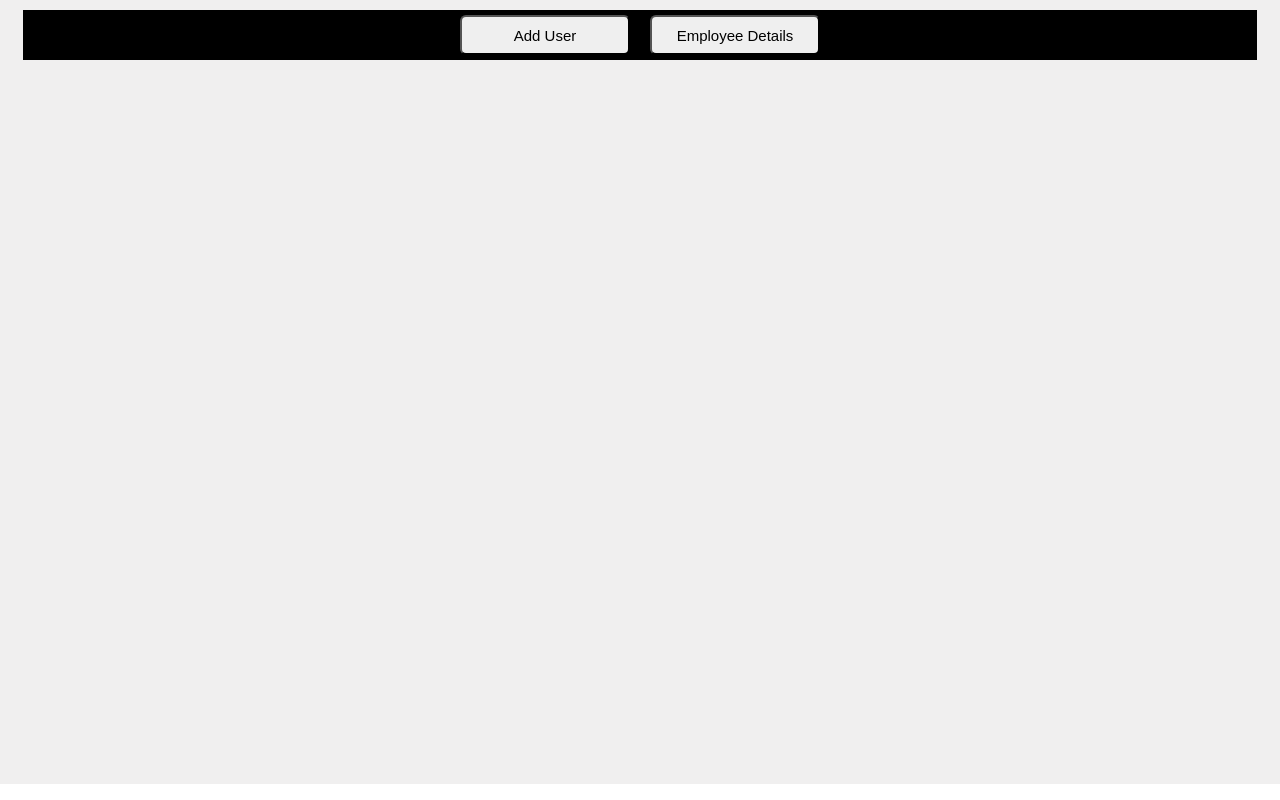
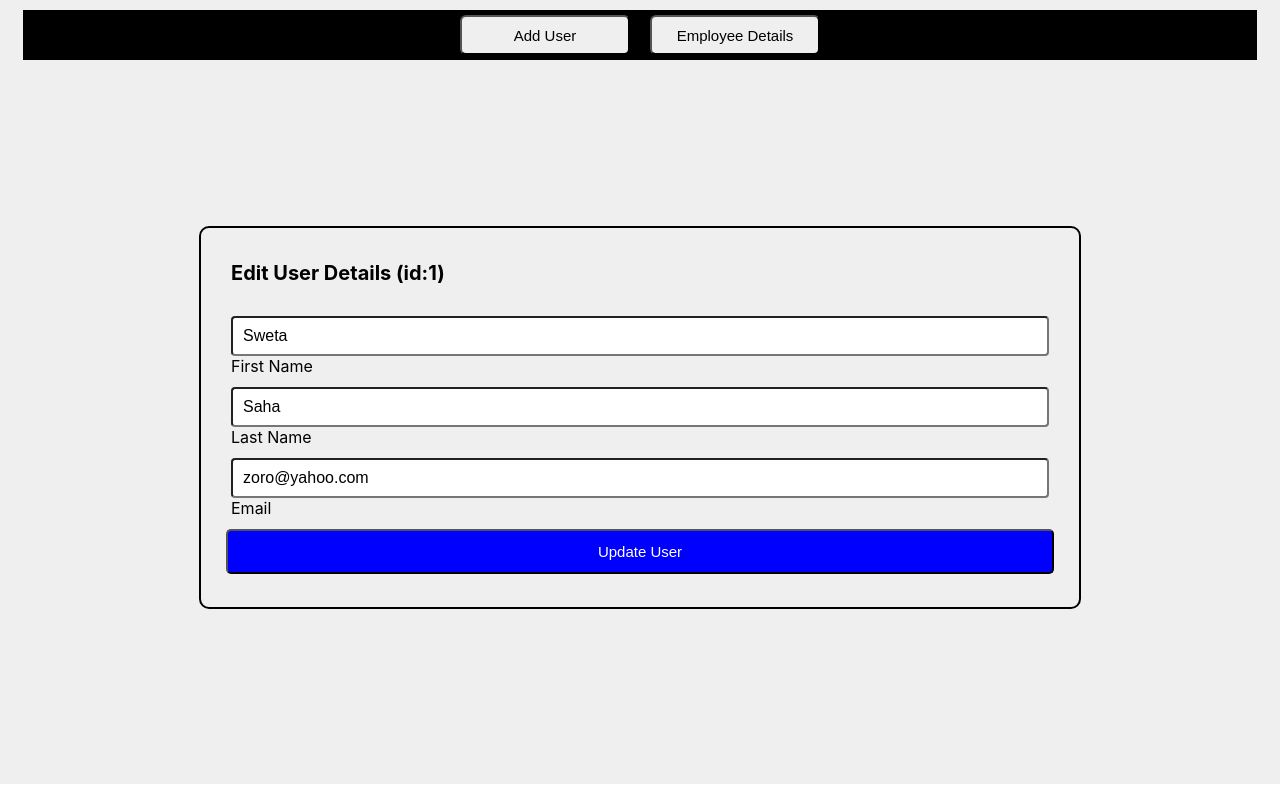
Before and after one commit to vishalam3636/Digikull-All-Assignments, a React (Create React App) app in the folder 07- User Employee (CRUD operation)/: page /userDetailEdit/1 in a window 1280 px wide. Built offline with nearby package versions, Linux system fonts and the light colour scheme.

Commit message:
Employee Details (complete Crud Operation)

```diff
--- a/07- User Employee (CRUD operation)/src/App.js
+++ b/07- User Employee (CRUD operation)/src/App.js
@@ -2,10 +2,11 @@ import "./App.css";
 import UserForm from "./components/userForm/UserForm";
 import EmployeeDetails from "./components/employeeDetails/EmployeeDetails";
 
-import { BrowserRouter, Switch, Route } from "react-router-dom";
+import { BrowserRouter, Switch, Route, Router } from "react-router-dom";
 import Header from "./components/header/Header";
 
 import { useState } from "react";
+import EditUser from "./components/editUser/EditUser";
 
 function App() {
   const [user, setUser] = useState([
@@ -17,19 +18,21 @@ function App() {
     {
       firstName: "Sweta",
       lastName: "Saha",
-      email: "sweta@yahoo.com",
+      email: "zoro@yahoo.com",
     },
     {
       firstName: "Komal",
       lastName: "Softy",
-      email: "nautanki@yahoo.com",
+      email: "sofftyyy@yahoo.com",
     },
     {
       firstName: "Manish",
       lastName: "Kumar",
-      email: "bandar@gmail.com",
+      email: "bandar@yahoo.com",
     },
   ]);
+
+  const [printUser, setPrintUser] = useState([...user]);
 
   const addUserFunc = (nUser) => {
     // console.log(nUser, "nUser");
@@ -38,7 +41,50 @@ function App() {
     setUser(updatedUser);
   };
 
-  // console.log("Yaaahhooooo");
+  const handlePrintUserFunc = (searchAndPrintUser) => {
+    // console.log(searchAndPrintUser, "SearchAndPrintUser");
+    let searchedUser = user.find(
+      (item) =>
+        item.firstName.toUpperCase() === searchAndPrintUser.toUpperCase()
+    );
+
+    if (searchedUser) {
+      if (
+        printUser.find(
+          (item) =>
+            item.firstName.toUpperCase() ===
+            searchedUser.firstName.toUpperCase()
+        )
+      ) {
+        alert("User already exists...");
+      } else {
+        const copyPrintUser = [...printUser];
+        copyPrintUser.push(searchedUser);
+        setPrintUser(copyPrintUser);
+      }
+    } else {
+      alert("User Not Found In The Data Base !!");
+    }
+
+    // console.log(searchedUser, "SearchedUser Obj");
+  };
+
+  const handleDeleteFunc = (deleteObj) => {
+    let deleteObjId = deleteObj;
+    // console.log(deleteObjId);
+
+    const copyPrintUser = [...printUser];
+    copyPrintUser.splice(deleteObjId, 1);
+    setPrintUser(copyPrintUser);
+  };
+
+  const handleUpdateUserFunc = (userId, updatedEmp) => {
+    // console.log(userId, updatedEmp, "userId and updatedEmp in app");
+
+    const copyPrintUser = [...printUser];
+    copyPrintUser[userId] = updatedEmp;
+    setPrintUser(copyPrintUser);
+  };
 
   return (
     <div className="App">
@@ -53,7 +99,26 @@ function App() {
           <Route
             exact
             path="/details"
-            component={() => <EmployeeDetails users={user} />}
+            component={() => (
+              <EmployeeDetails
+                users={user}
+                printUser={printUser}
+                addEmpFunc={handlePrintUserFunc}
+                delEmpFunc={handleDeleteFunc}
+              />
+            )}
+          />
+          <Route
+            exact
+            path="/userDetailEdit/:userId"
+            component={(propRoutes) => (
+              <EditUser
+                users={user}
+                printUser={printUser}
+                {...propRoutes}
+                updateEmpFunc={handleUpdateUserFunc}
+              />
+            )}
           />
         </Switch>
       </BrowserRouter>
--- /dev/null
+++ b/07- User Employee (CRUD operation)/src/components/editUser/EditUser.js
@@ -0,0 +1,86 @@
+import React from "react";
+import "./editUser.css";
+import { useState } from "react";
+import { Link } from "react-router-dom";
+
+function EditUser(props) {
+  // console.log(props, "props in edit user comp");
+
+  const {
+    match: {
+      params: { userId },
+    },
+    users,
+    printUser,
+    updateEmpFunc,
+  } = props;
+  // console.log(userId, "userId in edit detail comp");
+  // console.log(users, "users in edit details comp");
+  // console.log(printUser, "printUsers in edit details comp");
+
+  const editUserObj = printUser[userId];
+  // console.log(editUserObj, "editUserObj in editUser Comp");
+  const { firstName, lastName, email } = editUserObj;
+  // console.log(firstName, lastName, email, "destructured details");
+
+  const [editedFirstName, setEditedFirstName] = useState(firstName);
+  const [editedLastName, setEditedLastName] = useState(lastName);
+  const [editedEmail, setEditedEmail] = useState(email);
+
+  const handleUpdateUser = () => {
+    const updatedUser = {
+      firstName: editedFirstName,
+      lastName: editedLastName,
+      email: editedEmail,
+    };
+
+    updateEmpFunc(userId, updatedUser);
+  };
+
+  // console.log(
+  //   editedFirstName,
+  //   editedLastName,
+  //   editedEmail,
+  //   "edited data of user"
+  // );
+
+  return (
+    <div className="userFormContainer">
+      <div className="headingContainer">Edit User Details (id:{userId})</div>
+      <div className="fieldContainer">
+        <input
+          value={editedFirstName}
+          type="text"
+          placeholder="First Name"
+          onChange={(e) => setEditedFirstName(e.target.value)}
+        />
+        <label>First Name</label>
+      </div>
+      <div className="fieldContainer">
+        <input
+          value={editedLastName}
+          type="text"
+          placeholder="Last Name"
+          onChange={(e) => setEditedLastName(e.target.value)}
+        />
+        <label>Last Name</label>
+      </div>
+      <div className="fieldContainer">
+        <input
+          value={editedEmail}
+          type="email"
+          placeholder="Email"
+          onChange={(e) => setEditedEmail(e.target.value)}
+        />
+        <label>Email</label>
+      </div>
+      <div className="AddUserButtonContainer">
+        <Link to="/details">
+          <button onClick={handleUpdateUser}>Update User</button>
+        </Link>
+      </div>
+    </div>
+  );
+}
+
+export default EditUser;
--- /dev/null
+++ b/07- User Employee (CRUD operation)/src/components/editUser/editUser.css
@@ -0,0 +1,57 @@
+* {
+  margin: 0;
+  padding: 0;
+  box-sizing: border-box;
+}
+
+.userFormContainer {
+  border: 2px solid black;
+  width: 70%;
+  margin: auto;
+  padding: 30px 20px;
+  border-radius: 10px;
+}
+
+.userFormContainer .headingContainer {
+  margin-bottom: 25px;
+  font-weight: 700;
+  padding: 3px 10px;
+  font-size: 20px;
+}
+
+.userFormContainer .fieldContainer {
+  /* background-color: aqua; */
+  display: flex;
+  flex-direction: column;
+  padding: 3px 5px;
+  margin: 5px;
+}
+
+.userFormContainer .fieldContainer input {
+  width: 100%;
+  height: 40px;
+  padding: 3px 10px;
+  border-radius: 4px;
+  font-size: 16px;
+}
+
+.userFormContainer .AddUserButtonContainer {
+  /* background-color: olive; */
+  padding: 3px 5px;
+}
+
+.AddUserButtonContainer button {
+  width: 100%;
+  height: 45px;
+  border-radius: 5px;
+  background-color: blue;
+  color: #fff;
+  font-size: 15px;
+  transition: 0.4s;
+  cursor: pointer;
+}
+
+.AddUserButtonContainer button:hover {
+  background-color: white;
+  color: #000;
+}
--- a/07- User Employee (CRUD operation)/src/components/employeeDetails/EmployeeDetails.js
+++ b/07- User Employee (CRUD operation)/src/components/employeeDetails/EmployeeDetails.js
@@ -1,72 +1,24 @@
 import React from "react";
 import "./employeeDetails.css";
 import { useState } from "react";
+import { Link } from "react-router-dom";
 
 function EmployeeDetails(props) {
+  // console.log(props, "props in employeedetails");
+
+  const printUser = props.printUser;
+  // console.log(printUser, "printUsers in employee details");
+
   const [findUser, setFindUser] = useState("");
-  const [printUser, setPrintUser] = useState([
-    {
-      firstName: "Vishal",
-      lastName: "Chauhan",
-      email: "vishal@yahoo.com",
-    },
-    {
-      firstName: "Sweta",
-      lastName: "Saha",
-      email: "sweta@yahoo.com",
-    },
-    {
-      firstName: "Komal",
-      lastName: "Softy",
-      email: "nautanki@yahoo.com",
-    },
-    {
-      firstName: "Manish",
-      lastName: "Kumar",
-      email: "bandar@gmail.com",
-    },
-  ]);
-
-  const users = props.users;
 
   const handleAddEmployee = () => {
-    const searchedUserDetails = users.find(
-      (item) => item.firstName.toUpperCase() === findUser.toUpperCase()
-    );
-    // console.log(searchedUserDetails, "searched user details again");
-
-    if (searchedUserDetails) {
-      if (
-        printUser.find(
-          (item) =>
-            item.firstName.toUpperCase() ===
-            searchedUserDetails.firstName.toUpperCase()
-        )
-      ) {
-        alert("User already exists !!!");
-      } else {
-        const copyPrintUsers = [...printUser];
-        copyPrintUsers.push(searchedUserDetails);
-        setPrintUser(copyPrintUsers);
-      }
-    } else {
-      alert("User Not Found... kindly add the user by filling the form");
-    }
-
-    setFindUser("");
+    props.addEmpFunc(findUser);
   };
 
   const handleDelete = (e) => {
-    let selectedUserId = e.target.id;
-    // console.log(selectedUserId);
-
-    let copyPrintUsers = [...printUser];
-    copyPrintUsers.splice(selectedUserId, 1);
-
-    setPrintUser(copyPrintUsers);
+    props.delEmpFunc(e.target.id);
   };
 
-  // console.log(users, "users");
   // console.log(printUser, "printUser");
 
   return (
@@ -107,7 +59,12 @@ function EmployeeDetails(props) {
                     <td>{item.email}</td>
                     <td>
                       <div className="buttonContainer">
-                        <button className="editBtn">Edit</button>
+                        <Link to={`/userDetailEdit/${key}`}>
+                          <button id={key} className="editBtn">
+                            Edit
+                          </button>
+                        </Link>
+
                         <button
                           id={key}
                           className="delBtn"
--- a/07- User Employee (CRUD operation)/src/components/employeeDetails/employeeDetails.css
+++ b/07- User Employee (CRUD operation)/src/components/employeeDetails/employeeDetails.css
@@ -5,8 +5,8 @@
 }
 
 .employeeDetailsContainer {
-  background-color: aqua;
-  background-color: rgb(193, 241, 241);
+  /* background-color: aqua;
+  background-color: rgb(193, 241, 241); */
   width: 80%;
   min-height: 500px;
   border: 2px solid black;
@@ -42,7 +42,7 @@
 }
 
 .employeeDetailsContainer .top .searchFieldContainer input {
-  width: 190px;
+  width: 250px;
   height: 35px;
   padding: 3px 7px;
   font-size: 14px;
@@ -81,7 +81,7 @@
 }
 
 .table tr {
-  background-color: palegreen;
+  background-color: rgb(255, 203, 245);
   text-align: center;
   height: 40px;
 }
@@ -97,6 +97,17 @@
   color: #fff;
   font-size: 17px;
   font-weight: 400;
+
+  border: 2px solid #fff;
+  border-bottom: 2px solid #000;
+}
+
+.table tr th {
+  border: 2px solid #000;
+}
+
+.table tr td {
+  border: 2px solid #000;
 }
 
 .table tr td .editBtn {
```
